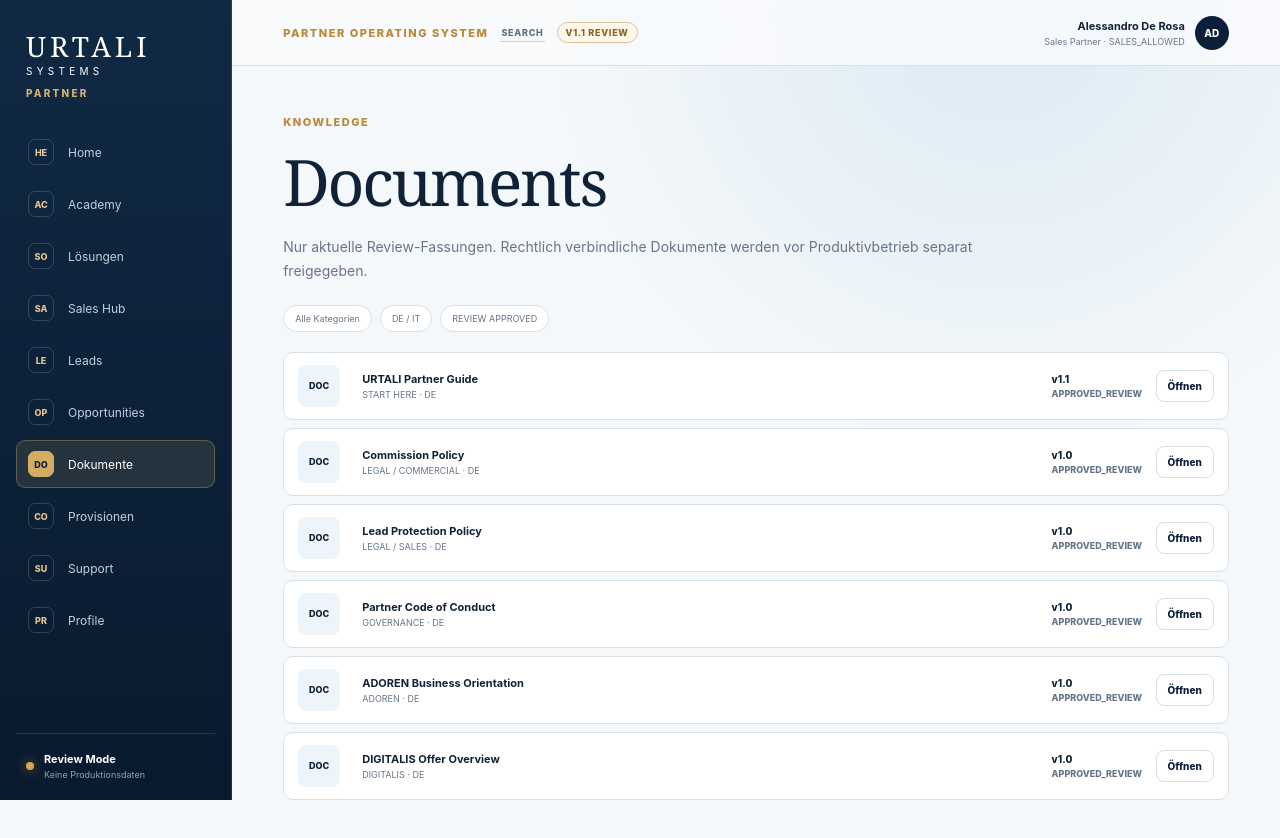
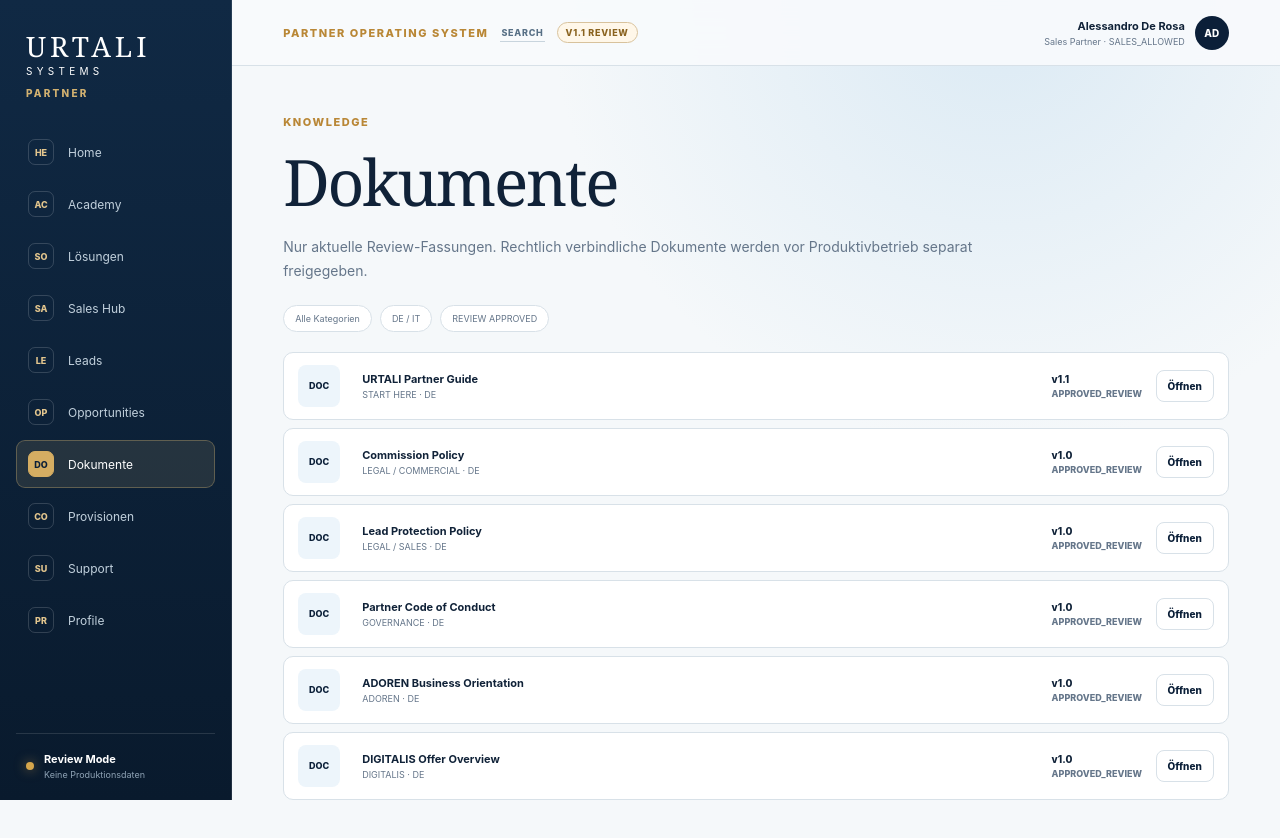
Before and after one commit to lavolpeofficial/vito-platform, a Next.js app in the folder apps/partner-portal/: page /documents in a window 1280 px wide. Shown: the top 838 px of the page. Built offline with nearby package versions, Linux system fonts and the light colour scheme.

Commit message:
style(partner-portal): refine German review copy in apps/partner-portal/app/(portal)/documents/page.tsx

```diff
--- a/apps/partner-portal/app/(portal)/documents/page.tsx
+++ b/apps/partner-portal/app/(portal)/documents/page.tsx
@@ -6,7 +6,7 @@
     <>
       <header className="page-head">
         <span className="eyebrow">Knowledge</span>
-        <h1>Documents</h1>
+        <h1>Dokumente</h1>
         <p>Nur aktuelle Review-Fassungen. Rechtlich verbindliche Dokumente werden vor Produktivbetrieb separat freigegeben.</p>
       </header>
       <div className="filter-bar"><span>Alle Kategorien</span><span>DE / IT</span><span>REVIEW APPROVED</span></div>
```
